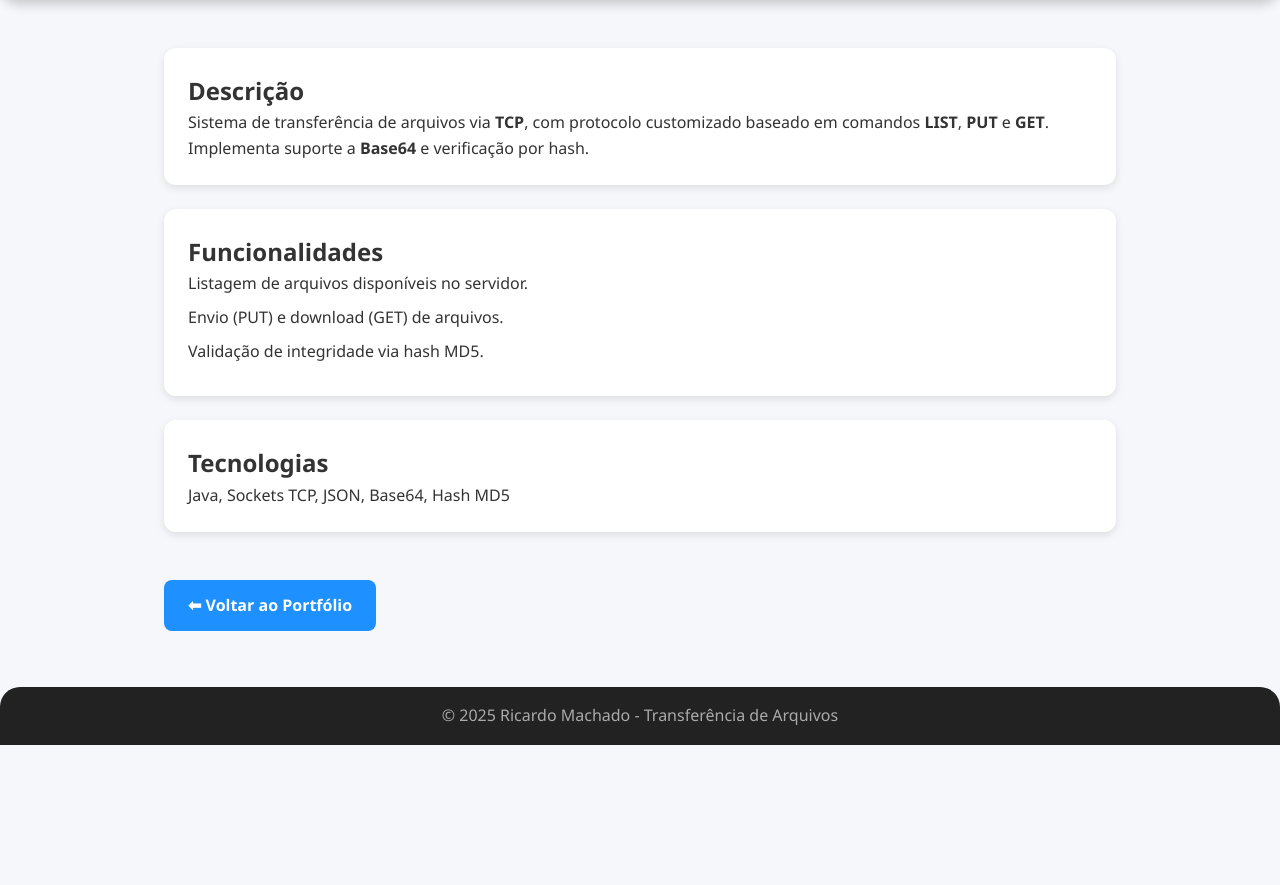
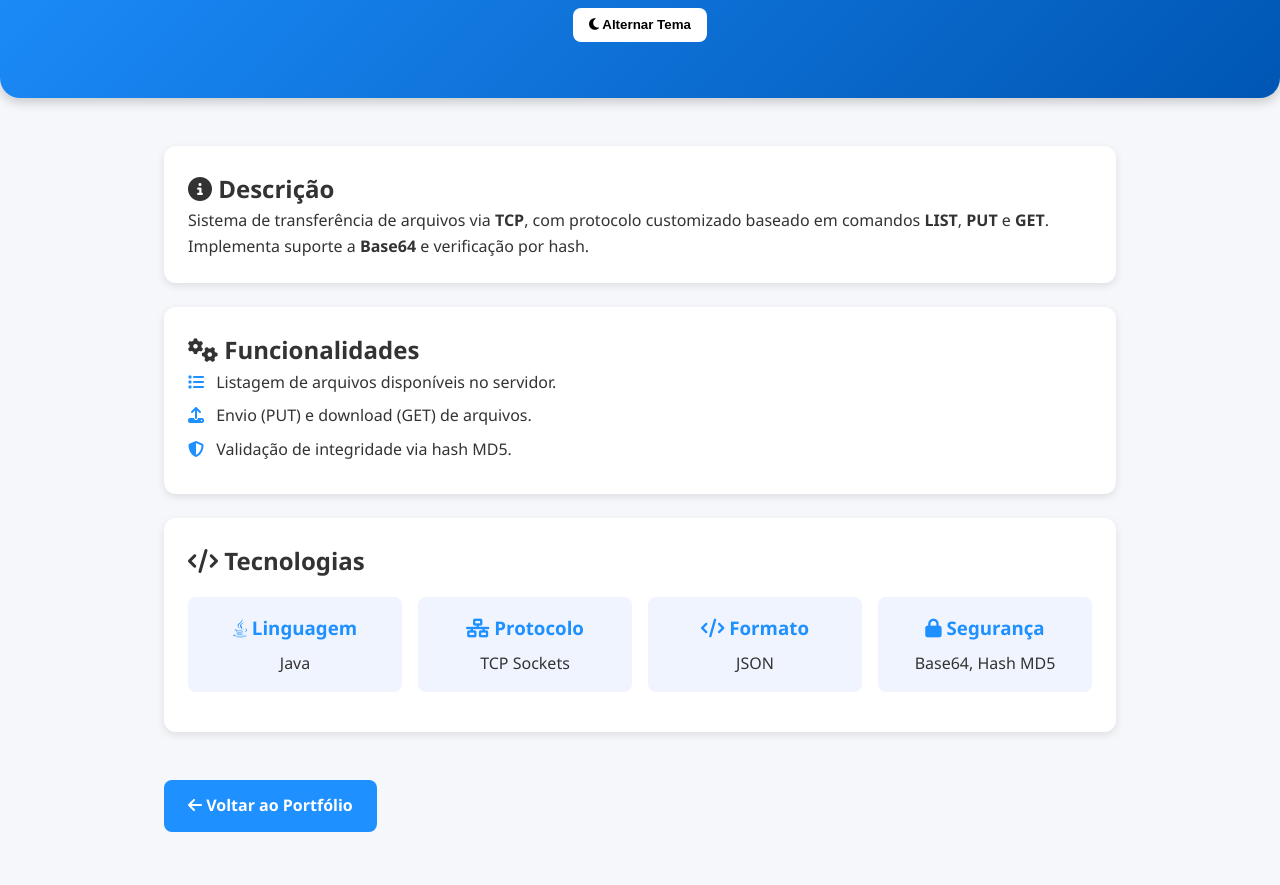
Before and after one commit to RicardoMachadoOFC/Portifolio, a plain HTML site: page projeto3.html in a window 1280 px wide. Shown: the part 164-1049 px from the top of the page. Before the commit the page ends 909 px from the top, so only its background shows below. Drawn offline with Linux system fonts and the light colour scheme.

Commit message:
corrigindo botao dark mode

```diff
--- a/projeto3.html
+++ b/projeto3.html
@@ -5,16 +5,20 @@
   <meta name="viewport" content="width=device-width, initial-scale=1.0">
   <title>Transferência de Arquivos - Ricardo Machado</title>
   <link rel="stylesheet" href="style.css">
+  <link rel="stylesheet" href="https://cdnjs.cloudflare.com/ajax/libs/font-awesome/6.4.0/css/all.min.css">
 </head>
 <body>
   <header>
-    <h1>Transferência de Arquivos</h1>
-    <p>Protocolo customizado em Java com TCP, JSON e validação de hash</p>
+    <div class="container header-container">
+      <h1><i class="fas fa-exchange-alt"></i> Transferência de Arquivos</h1>
+      <p>Protocolo customizado em Java com TCP, JSON e validação de hash</p>
+      <button class="btn-dark" onclick="toggleDarkMode()"><i class="fas fa-moon"></i> Alternar Tema</button>
+    </div>
   </header>
 
   <main class="container">
     <section class="card">
-      <h2>Descrição</h2>
+      <h2><i class="fas fa-info-circle"></i> Descrição</h2>
       <p>
         Sistema de transferência de arquivos via <strong>TCP</strong>,
         com protocolo customizado baseado em comandos <strong>LIST</strong>,
@@ -24,25 +28,44 @@
     </section>
 
     <section class="card">
-      <h2>Funcionalidades</h2>
+      <h2><i class="fas fa-cogs"></i> Funcionalidades</h2>
       <ul>
-        <li>Listagem de arquivos disponíveis no servidor.</li>
-        <li>Envio (PUT) e download (GET) de arquivos.</li>
-        <li>Validação de integridade via hash MD5.</li>
+        <li><i class="fas fa-list"></i> Listagem de arquivos disponíveis no servidor.</li>
+        <li><i class="fas fa-upload"></i> Envio (PUT) e download (GET) de arquivos.</li>
+        <li><i class="fas fa-shield-alt"></i> Validação de integridade via hash MD5.</li>
       </ul>
     </section>
 
     <section class="card">
-      <h2>Tecnologias</h2>
-      <p>Java, Sockets TCP, JSON, Base64, Hash MD5</p>
+      <h2><i class="fas fa-code"></i> Tecnologias</h2>
+      <div class="tech-grid">
+        <div class="tech-item">
+          <h3><i class="fab fa-java"></i> Linguagem</h3>
+          <p>Java</p>
+        </div>
+        <div class="tech-item">
+          <h3><i class="fas fa-network-wired"></i> Protocolo</h3>
+          <p>TCP Sockets</p>
+        </div>
+        <div class="tech-item">
+          <h3><i class="fas fa-code"></i> Formato</h3>
+          <p>JSON</p>
+        </div>
+        <div class="tech-item">
+          <h3><i class="fas fa-lock"></i> Segurança</h3>
+          <p>Base64, Hash MD5</p>
+        </div>
+      </div>
     </section>
 
     <!-- Botão voltar com estilo aplicado -->
-    <a href="index.html" class="btn-back">⬅ Voltar ao Portfólio</a>
+    <a href="index.html" class="btn-back"><i class="fas fa-arrow-left"></i> Voltar ao Portfólio</a>
   </main>
 
   <footer>
     © 2025 Ricardo Machado - Transferência de Arquivos
   </footer>
+
+  <script src="script.js"></script>
 </body>
 </html>
```
Also changed, not shown: projeto4.html (+29 -10 lines).
